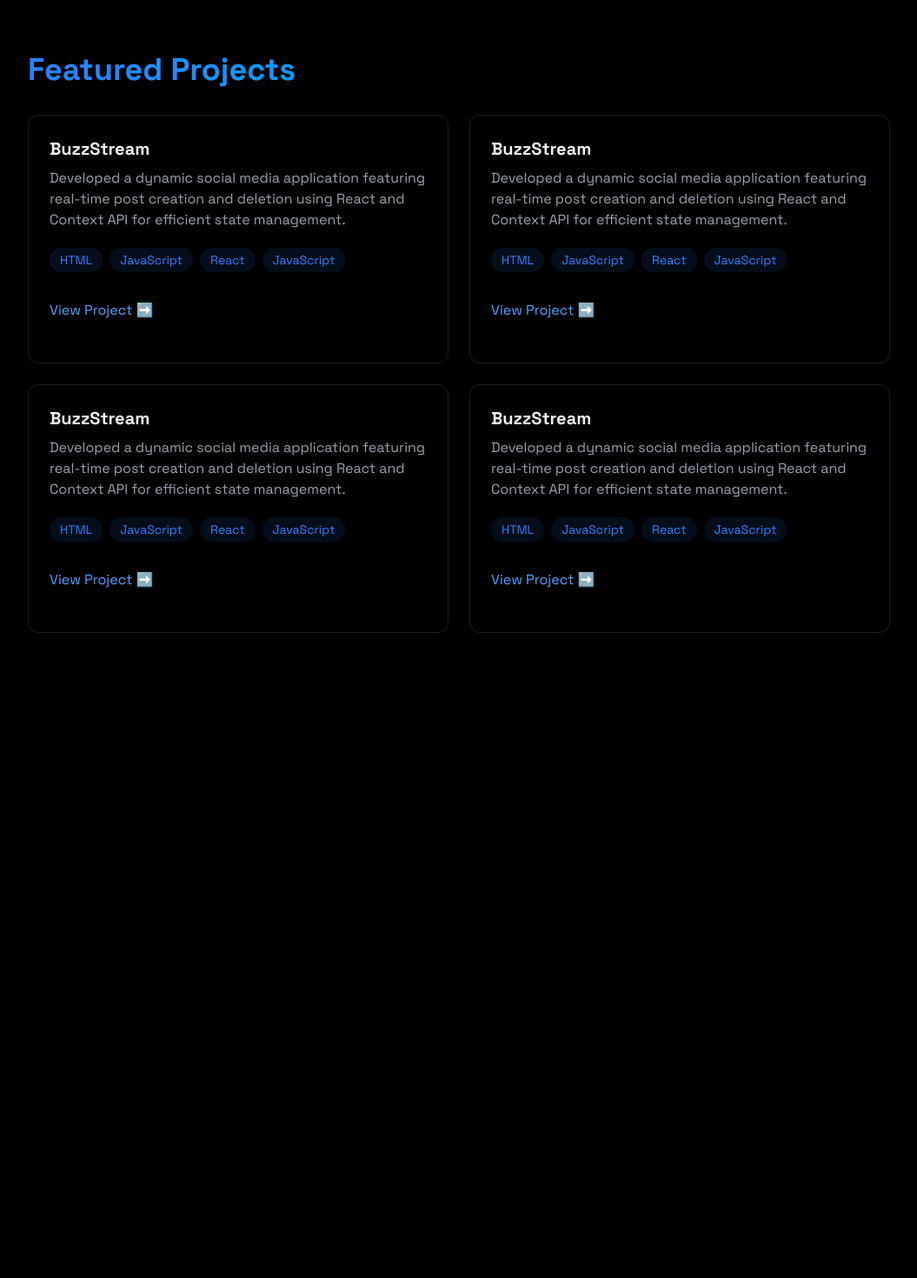
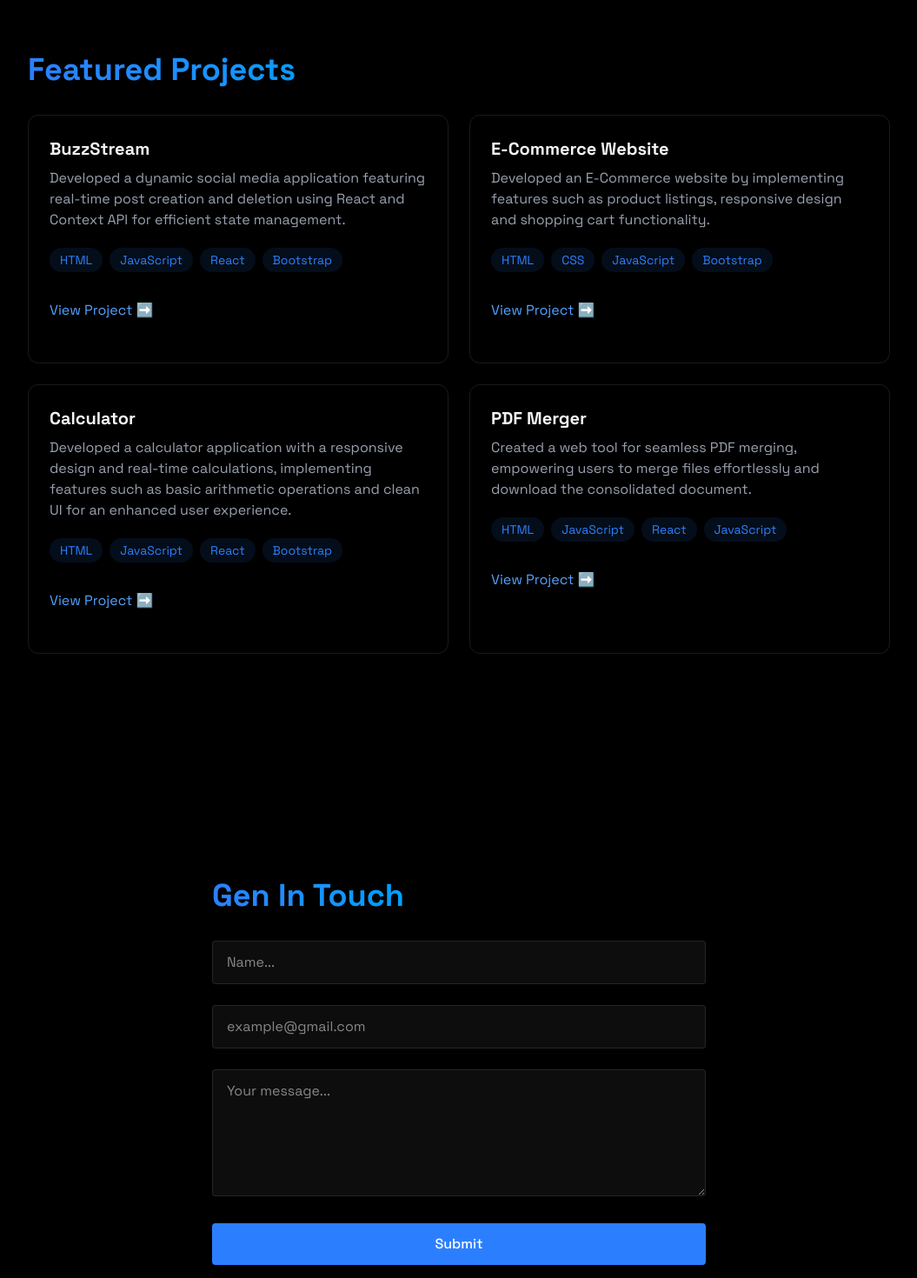
Before and after one commit to samoutlier/portfolio, a React (Vite) app: page / in a window 1280 px wide. Shown: the part 1640-3110 px from the top of the page at 87% size, without its empty margins (112-1167 px from the left). Before the commit the page ends 2448 px from the top, so only its background shows below. Built offline with nearby package versions, Linux system fonts and the light colour scheme.

Commit message:
Added Contact with Email section

```diff
--- a/src/App.jsx
+++ b/src/App.jsx
@@ -5,6 +5,7 @@ import { Navbar } from './components/Navbar'
 import { MobileMenu } from './components/MobileMenu'
 import { Home } from './components/sections/Home'
 import { About } from './components/sections/About'
+import { Contact } from './components/sections/Contact'
 import { Projects } from './components/sections/Projects'
 import { useState } from 'react'
 
@@ -22,6 +23,7 @@ function App() {
         <Home />
         <About />
         <Projects />
+        <Contact />
       </div >
 
     </>
--- a/src/components/sections/About.jsx
+++ b/src/components/sections/About.jsx
@@ -61,7 +61,7 @@ export const About = () => {
             <h3 className="text-xl font-bold mb-4">📟 Coding Profiles</h3>
             <li className="text-xl">
               <a
-                href="https://www.leetcode.com/"
+                href="https://leetcode.com/u/Khwaja_Abdul_Samad/"
                 className="text-blue-400 hover:text-blue-300 transition-colors"
                 target="_blank"
                 rel="noopener noreferrer"
@@ -71,7 +71,7 @@ export const About = () => {
             </li>
             <li>
               <a
-                href="https://www.geeksforgeeks.com/"
+                href="https://www.geeksforgeeks.org/user/thatsme104/"
                 className="text-xl text-blue-400 hover:text-blue-300 transition-colors"
                 target="_blank"
                 rel="noopener noreferrer"
@@ -81,7 +81,7 @@ export const About = () => {
             </li>
             <li>
               <a
-                href="https://www.codechef.com/"
+                href="https://www.codechef.com/users/sam_outlier"
                 className="text-xl text-blue-400 hover:text-blue-300 transition-colors"
                 target="_blank"
                 rel="noopener noreferrer"
--- a/src/components/sections/Contact.jsx
+++ b/src/components/sections/Contact.jsx
@@ -0,0 +1,93 @@
+import { useState } from "react";
+import { RevealOnScroll } from "../RevealOnScroll"
+import emailjs from "emailjs-com"
+
+export const Contact = () => {
+
+
+  const [formData, setFormData] = useState({
+    name: "",
+    email: "",
+    message: "",
+  })
+
+
+  const handleSubmit = (e) => {
+    e.preventDefault();
+
+    emailjs.sendForm(
+      import.meta.env.VITE_SERVICE_ID,
+      import.meta.env.VITE_TEMPLATE_ID,
+      e.target,
+      import.meta.env.VITE_PUBLIC_KEY).then((result) => {
+      alert("Message Sent╰(*°▽°*)╯");
+      setFormData({ name: "", email: "", message: "" });
+      e.target.reset();
+    }).catch(() => {
+      alert("Oops, something went wrong, please try again {{{(>_<)}}}");
+    })
+  };
+
+  return <section
+    id="contact"
+    className="min-h-screen flex items-center justify-center py-20">
+    <RevealOnScroll>
+      <div className="px-4 w-150">
+        <h2 className="text-4xl font-bold mb-8 bg-gradient-to-r from-blue-500 to-cyan-400 bg-clip-text text-transparent ">Gen In Touch</h2>
+        <form className="space-y-6" onSubmit={handleSubmit}>
+          <div className="relative">
+            <input
+              type="text"
+              id="name"
+              name="name"
+              required
+              value={formData.name}
+              onChange={(e) => setFormData({
+                ...formData,
+                name: e.target.value
+              })}
+              className="w-full bg-white/5 border border-white/10 rounded px-4 py-3 text-white transition focus:outline-none focus:border-blue-500 focus:bg-blue-500/5"
+              placeholder="Name..."
+            />
+          </div>
+
+          <div className="relative">
+            <input
+              type="email"
+              id="email"
+              name="email"
+              required
+              value={formData.email}
+              onChange={(e) => setFormData({
+                ...formData,
+                email: e.target.value
+              })}
+              className="w-full bg-white/5 border border-white/10 rounded px-4 py-3 text-white transition focus:outline-none focus:border-blue-500 focus:bg-blue-500/5"
+              placeholder="example@gmail.com"
+            />
+          </div>
+
+          <div className="relative">
+            <textarea
+              id="message"
+              name="message"
+              rows="5"
+              value={formData.message}
+              onChange={(e) => setFormData({
+                ...formData,
+                message: e.target.value
+              })}
+              className="w-full bg-white/5 border border-white/10 rounded px-4 py-3 text-white transition focus:outline-none focus:border-blue-500 focus:bg-blue-500/5"
+              placeholder="Your message..."
+            />
+          </div>
+
+          <button type="submit" className="w-full bg-blue-500 text-white py-3 px-6 rounded font-medium transition relative overflow-hidden hover:-translate-y-0.5 hover:shadow-[0_0_15px_rgba(59,130,246,0.3)]">
+            Submit
+          </button>
+
+        </form>
+      </div>
+    </RevealOnScroll>
+  </section>
+}
--- a/src/components/sections/Projects.jsx
+++ b/src/components/sections/Projects.jsx
@@ -9,10 +9,61 @@ export const Projects = () => {
           Featured Projects
         </h2>
         <div className="grid grid-cols-1 md:grid-cols-2 gap-6">
+
           <div className="p-6 rounded-xl border border-white/10 hover:-translate-y-1 hover:border-blue-500/30 hover:shadow-[0_2px_8px_rgba(59,130,246,0.1)] transition-all">
             <h3 className="text-xl font-bold mb-2">BuzzStream</h3>
             <p className="text-gray-400 mb-5">
               Developed a dynamic social media application featuring real-time post creation and deletion using React and Context API for efficient state management.
+            </p>
+
+            <div className="flex flex-wrap gap-2 mb-4">
+              {["HTML", "JavaScript", "React", "Bootstrap"].map((tech, key) => (
+                <span key={key} className="bg-blue-500/10 text-blue-500 py-1 px-3 rounded-full text-sm hover:bg-blue-500/20 hover:shadow-[0_2px_8px_rgba(59,130,246,0.2)] transition">{tech} </span>
+              ))}
+            </div>
+            <div className="flex justify-between items-center my-2">
+              <a href="https://github.com/samoutlier/my-social-media" className="text-blue-400 hover:text-blue-300 transition-colors my-4"> View Project ➡️ </a>
+            </div>
+          </div>
+
+          <div className="p-6 rounded-xl border border-white/10 hover:-translate-y-1 hover:border-blue-500/30 hover:shadow-[0_2px_8px_rgba(59,130,246,0.1)] transition-all">
+            <h3 className="text-xl font-bold mb-2">E-Commerce Website</h3>
+            <p className="text-gray-400 mb-5">
+              Developed an E-Commerce website by implementing features such as product listings, responsive design and shopping
+              cart functionality.
+            </p>
+
+            <div className="flex flex-wrap gap-2 mb-4">
+              {["HTML", "CSS", "JavaScript", "Bootstrap",].map((tech, key) => (
+                <span key={key} className="bg-blue-500/10 text-blue-500 py-1 px-3 rounded-full text-sm hover:bg-blue-500/20 hover:shadow-[0_2px_8px_rgba(59,130,246,0.2)] transition">{tech} </span>
+              ))}
+            </div>
+            <div className="flex justify-between items-center my-2">
+              <a href="https://github.com/samoutlier/E-Commerce" className="text-blue-400 hover:text-blue-300 transition-colors my-4"> View Project ➡️ </a>
+            </div>
+          </div>
+
+          <div className="p-6 rounded-xl border border-white/10 hover:-translate-y-1 hover:border-blue-500/30 hover:shadow-[0_2px_8px_rgba(59,130,246,0.1)] transition-all">
+            <h3 className="text-xl font-bold mb-2">Calculator</h3>
+            <p className="text-gray-400 mb-5">
+              Developed a calculator application with a responsive design and real-time calculations, implementing features such as basic arithmetic operations and clean UI for an enhanced user experience.
+            </p>
+
+            <div className="flex flex-wrap gap-2 mb-4">
+              {["HTML", "JavaScript", "React", "Bootstrap"].map((tech, key) => (
+                <span key={key} className="bg-blue-500/10 text-blue-500 py-1 px-3 rounded-full text-sm hover:bg-blue-500/20 hover:shadow-[0_2px_8px_rgba(59,130,246,0.2)] transition">{tech} </span>
+              ))}
+            </div>
+            <div className="flex justify-between items-center my-2">
+              <a href="https://github.com/samoutlier/my-social-media" className="text-blue-400 hover:text-blue-300 transition-colors my-4"> View Project ➡️ </a>
+            </div>
+          </div>
+
+          <div className="p-6 rounded-xl border border-white/10 hover:-translate-y-1 hover:border-blue-500/30 hover:shadow-[0_2px_8px_rgba(59,130,246,0.1)] transition-all">
+            <h3 className="text-xl font-bold mb-2">PDF Merger</h3>
+            <p className="text-gray-400 mb-5">
+              Created a web tool for seamless PDF merging, empowering users to merge files effortlessly and download the consolidated
+              document.
             </p>
 
             <div className="flex flex-wrap gap-2 mb-4">
@@ -21,52 +72,7 @@ export const Projects = () => {
               ))}
             </div>
             <div className="flex justify-between items-center my-2">
-              <a href="https://github.com/samoutlier/my-social-media" className="text-blue-400 hover:text-blue-300 transition-colors my-4"> View Project ➡️ </a>
-            </div>
-          </div>
-          <div className="p-6 rounded-xl border border-white/10 hover:-translate-y-1 hover:border-blue-500/30 hover:shadow-[0_2px_8px_rgba(59,130,246,0.1)] transition-all">
-            <h3 className="text-xl font-bold mb-2">BuzzStream</h3>
-            <p className="text-gray-400 mb-5">
-              Developed a dynamic social media application featuring real-time post creation and deletion using React and Context API for efficient state management.
-            </p>
-
-            <div className="flex flex-wrap gap-2 mb-4">
-              {["HTML", "JavaScript", "React", "JavaScript"].map((tech, key) => (
-                <span key={key} className="bg-blue-500/10 text-blue-500 py-1 px-3 rounded-full text-sm hover:bg-blue-500/20 hover:shadow-[0_2px_8px_rgba(59,130,246,0.2)] transition">{tech} </span>
-              ))}
-            </div>
-            <div className="flex justify-between items-center my-2">
-              <a href="https://github.com/samoutlier/my-social-media" className="text-blue-400 hover:text-blue-300 transition-colors my-4"> View Project ➡️ </a>
-            </div>
-          </div>
-          <div className="p-6 rounded-xl border border-white/10 hover:-translate-y-1 hover:border-blue-500/30 hover:shadow-[0_2px_8px_rgba(59,130,246,0.1)] transition-all">
-            <h3 className="text-xl font-bold mb-2">BuzzStream</h3>
-            <p className="text-gray-400 mb-5">
-              Developed a dynamic social media application featuring real-time post creation and deletion using React and Context API for efficient state management.
-            </p>
-
-            <div className="flex flex-wrap gap-2 mb-4">
-              {["HTML", "JavaScript", "React", "JavaScript"].map((tech, key) => (
-                <span key={key} className="bg-blue-500/10 text-blue-500 py-1 px-3 rounded-full text-sm hover:bg-blue-500/20 hover:shadow-[0_2px_8px_rgba(59,130,246,0.2)] transition">{tech} </span>
-              ))}
-            </div>
-            <div className="flex justify-between items-center my-2">
-              <a href="https://github.com/samoutlier/my-social-media" className="text-blue-400 hover:text-blue-300 transition-colors my-4"> View Project ➡️ </a>
-            </div>
-          </div>
-          <div className="p-6 rounded-xl border border-white/10 hover:-translate-y-1 hover:border-blue-500/30 hover:shadow-[0_2px_8px_rgba(59,130,246,0.1)] transition-all">
-            <h3 className="text-xl font-bold mb-2">BuzzStream</h3>
-            <p className="text-gray-400 mb-5">
-              Developed a dynamic social media application featuring real-time post creation and deletion using React and Context API for efficient state management.
-            </p>
-
-            <div className="flex flex-wrap gap-2 mb-4">
-              {["HTML", "JavaScript", "React", "JavaScript"].map((tech, key) => (
-                <span key={key} className="bg-blue-500/10 text-blue-500 py-1 px-3 rounded-full text-sm hover:bg-blue-500/20 hover:shadow-[0_2px_8px_rgba(59,130,246,0.2)] transition">{tech} </span>
-              ))}
-            </div>
-            <div className="flex justify-between items-center my-2">
-              <a href="https://github.com/samoutlier/my-social-media" className="text-blue-400 hover:text-blue-300 transition-colors my-4"> View Project ➡️ </a>
+              <a href="https://github.com/samoutlier/PDF-Merger/" className="text-blue-400 hover:text-blue-300 transition-colors my-4"> View Project ➡️ </a>
             </div>
           </div>
 
```
Also changed, not shown: 1 other file (tests, documents, lock files or other folders).
